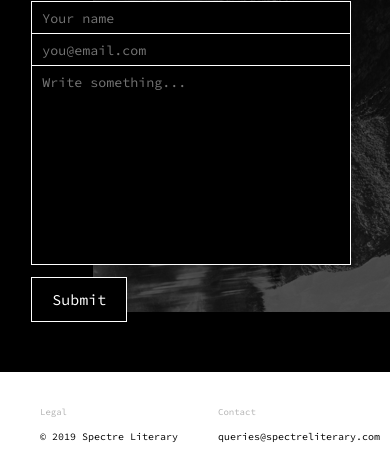
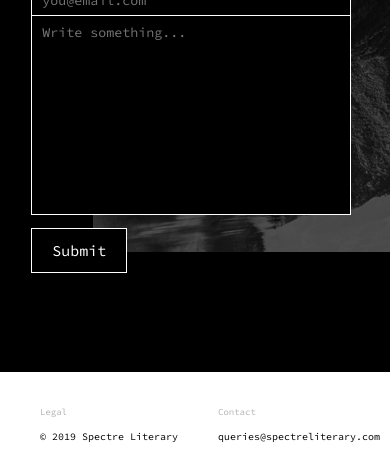
Before and after one commit to rubyjazz/spectre, a plain HTML site: page contact.html in a window 390 px wide. Shown: the part 648-1120 px from the top of the page. Drawn offline with nearby package versions, Linux system fonts and the light colour scheme.

Commit message:
flex-change
made wrapper flex and removed float

```diff
--- a/styles.css
+++ b/styles.css
@@ -4,7 +4,7 @@ body {
 
 .flex-container {
   display: flex;
-
+  flex-direction: column;
 }
 
 .wrapper {
@@ -203,7 +203,7 @@ hr {
 
 
 #left {
-  display: flex;
+
   width: 50vw;
   height: 100vh;
   background-color: #FFF;
@@ -211,8 +211,6 @@ hr {
   float: left;
 }
 #right {
-  float: right;
-  display: flex;
   width: 50vw;
   height: 100vh;
   position: static;
@@ -677,18 +675,19 @@ ul li a.toggle:hover {
 
 .wrapper {
     position: absolute;
-
+    display: flex;
+    flex-direction: row;
   }
 
 #left {
-    display: flex;
+
     width: 100vw;
     max-height: 500px;
 
   }
 
 #right {
-    display: flex;
+
     width: 100vw;
     max-height: 700px;
 
```
